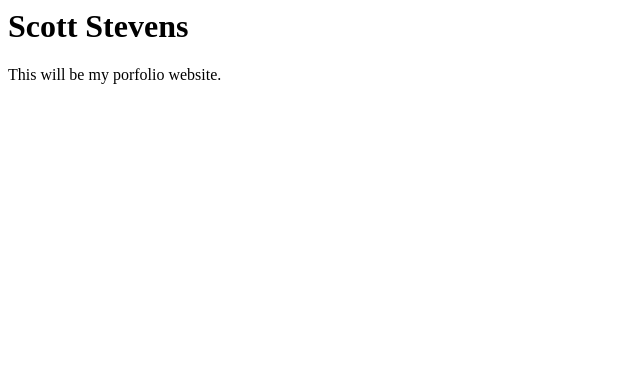
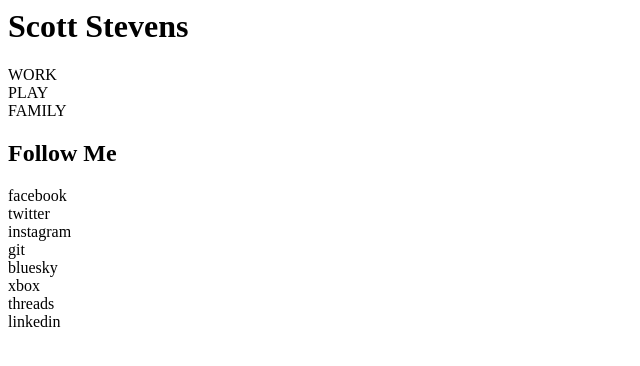
Before and after one commit to BUCK5NORT/ScottStevens, a plain HTML site: page index.html in a window 1280 px wide. Shown: the whole page, without its empty margins (0-640 px from the left). Drawn offline with Linux system fonts and the light colour scheme.

Commit message:
added some basic content for homepage

```diff
--- a/index.html
+++ b/index.html
@@ -8,8 +8,32 @@
 <body>
 
 <h1>Scott Stevens</h1>
-<p>This will be my porfolio website.</p>
+<div class="hero">
+    <div></div>
+    <div></div>
+    <div></div>
+</div>
 
+<div class="tile">
+    <div>WORK</div>
+    <div>PLAY</div>
+    <div>FAMILY</div>
+</div>
+
+<div>
+    <h2>Follow Me</h2>
+</div>
+
+<div class="social">
+    <div>facebook</div>
+    <div>twitter</div>
+    <div>instagram</div>
+    <div>git</div>
+    <div>bluesky</div>
+    <div>xbox</div>
+    <div>threads</div>
+    <div>linkedin</div>
+</div>
 
 </body>
 </html>
--- a/style.css
+++ b/style.css
@@ -0,0 +1,21 @@
+
+
+
+
+
+
+.hero {
+
+}
+
+.hero > div {
+
+}
+
+.tile {
+
+}
+
+.tile > div {
+
+}
```
